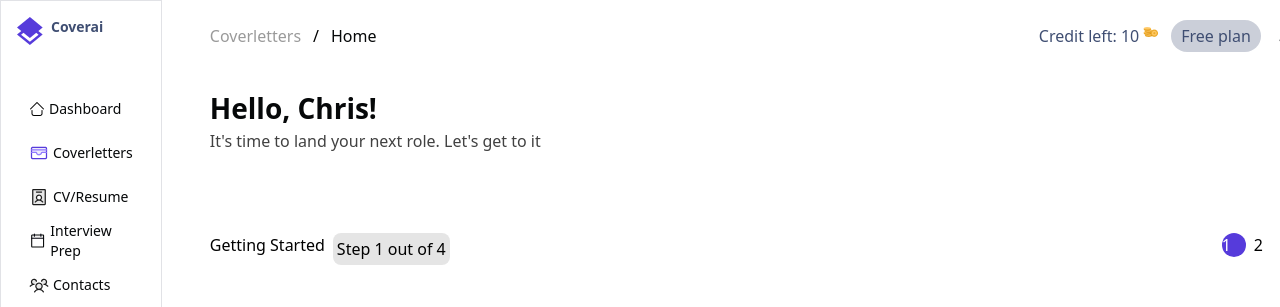
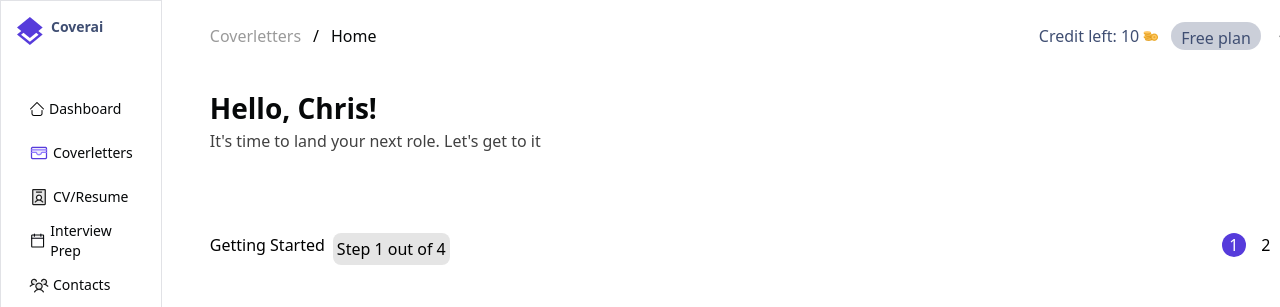
Before and after one commit to Adebisi1234/coverai, a React (Vite) app: page / in a window 1280 px wide. Shown: the top 307 px of the page. Built offline with nearby package versions, Linux system fonts and the light colour scheme.

Commit message:
Few more steps to go

```diff
--- a/src/components/Header.tsx
+++ b/src/components/Header.tsx
@@ -9,8 +9,8 @@ const Header = () => {
         </button>
       </div>
 
-      <div className="details h-[28px] flex items-center justify-center gap-3">
-        <p className="flex items-start w-fit gap-1 text-[#3f4e72]">
+      <div className="details h-[28px] flex center gap-3">
+        <p className="flex w-fit gap-1 text-[#3f4e72] items-center justify-">
           Credit left: <span>10</span> <img src="/token.png" alt="token" />
         </p>
 
--- a/src/pages/Home.tsx
+++ b/src/pages/Home.tsx
@@ -24,12 +24,18 @@ const Home = () => {
                 </button>
               </div>
               <div className="buttons flex gap-2">
-                <p className="rounded-full h-6 w-6 bg-[#563bdb] text-white">
+                <p className="rounded-full h-6 w-6 bg-[#563bdb] text-white flex justify-center items-center">
                   1
                 </p>
-                <p className="rounded-full h-6 w-6 ">2</p>
-                <p className="rounded-full h-6 w-6 ">3</p>
-                <p className="rounded-full h-6 w-6 ">4</p>
+                <p className="rounded-full flex justify-center items-center h-6 w-6 ">
+                  2
+                </p>
+                <p className="rounded-full flex justify-center items-center h-6 w-6 ">
+                  3
+                </p>
+                <p className="rounded-full flex justify-center items-center h-6 w-6 ">
+                  4
+                </p>
               </div>
             </div>
             <div className="text-center mt-[82px] mx-auto w-[375px] h-[170px] flex flex-col items-center gap-10">
```
